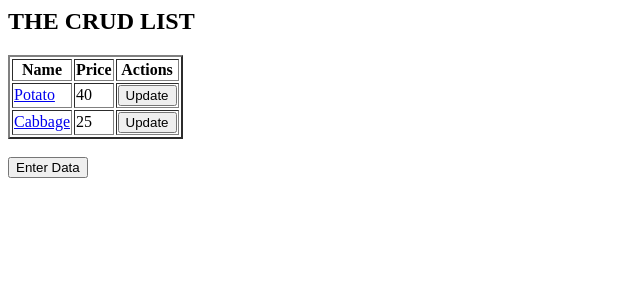
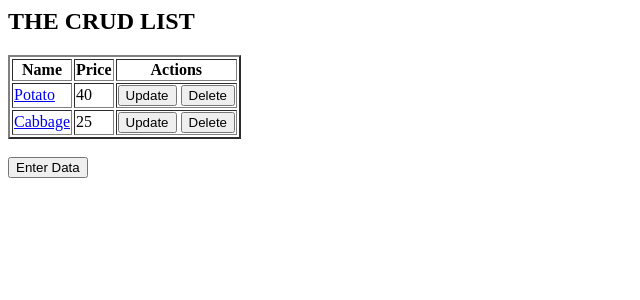
Before and after one commit to spell1612/REST-api-in-Django, a Django app: page /crud/ in a window 1280 px wide. Shown: the top 300 px of the page, without its empty margins (0-640 px from the left). Run offline with Django 3.2, Linux system fonts and the light colour scheme; data comes from the database, SQL or seed files in the repository; both versions use the stored data as it was after the commit.

Commit message:
added delete function

```diff
--- a/CRUD/templates/CRUD/display.html
+++ b/CRUD/templates/CRUD/display.html
@@ -9,8 +9,8 @@
   <tr>
     <td><a href="{% url 'CRUD:details' list.id %}">{{list.objectname}}</a></td>
     <td>{{list.price}}</td>
-    <td><a href="{% url 'CRUD:edit' list.id  %}"><button>Update</button></a></td>
-
+    <td><a href="{% url 'CRUD:edit' list.id  %}"><button>Update</button></a>
+      <a href="{% url 'CRUD:delete' list.id  %}" onclick="return confirm('Are you sure you want to delete this?')" ><button>Delete</button></a></td>
   </tr>
   {% endfor %}
 </table><br>
--- a/CRUD/urls.py
+++ b/CRUD/urls.py
@@ -7,5 +7,5 @@ urlpatterns=[
     path('enter/',views.enterDetails,name='enter'),
     path('<int:pk>/details/',views.DetailView.as_view(),name='details'),
     path('edit/<int:id>/',views.editDetails,name='edit'),
-    # path('delete/<int:id>/',views.deleteDetails,name='delete'),
+    path('delete/<int:id>/',views.deleteDetails,name='delete'),
 ]
--- a/CRUD/views.py
+++ b/CRUD/views.py
@@ -53,3 +53,8 @@ def editDetails(request,id):
     else:
         f=Prod(initial={'name':r.objectname,'price':r.price})
     return render(request,'CRUD/edit.html',{'form':f.as_p(),'id':id})
+
+def deleteDetails(request,id):
+    r=get_object_or_404(RandObject,pk=id)
+    r.delete()
+    return HttpResponseRedirect(reverse('CRUD:disp'),)
```
Also changed, not shown: db.sqlite3.
